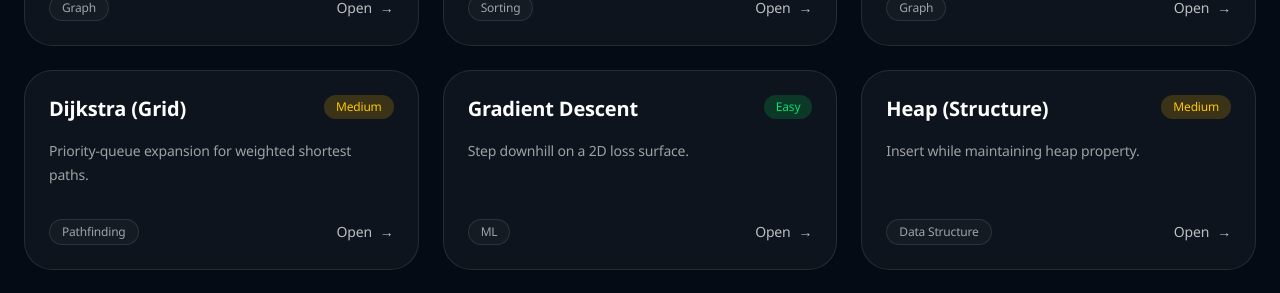
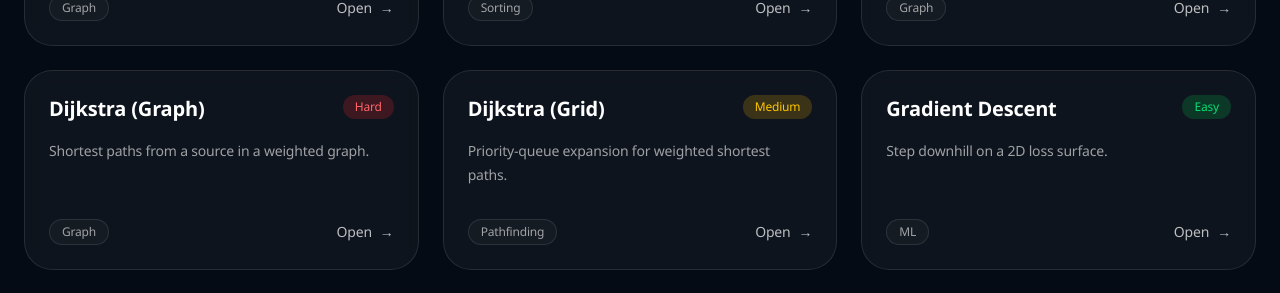
Before and after one commit to N9601/algowizard, a Next.js app: page /visualizer/all in a window 1280 px wide. Shown: the part 907-1200 px from the top of the page. Built offline with nearby package versions, Linux system fonts and the light colour scheme; no server answers.

Commit message:
List graph Dijkstra on the all algorithms page

```diff
--- a/app/visualizer/all/page.tsx
+++ b/app/visualizer/all/page.tsx
@@ -33,6 +33,7 @@ const ALGORITHMS: AlgoEntry[] = [
 
   { title: "Depth-First Search", href: "/visualizer/graph/dfs", tag: "Graph", difficulty: "Medium", description: "Explore a branch fully before backtracking." },
   { title: "Breadth-First Search", href: "/visualizer/graph/bfs", tag: "Graph", difficulty: "Medium", description: "Visit nodes level by level with a queue." },
+  { title: "Dijkstra (Graph)", href: "/visualizer/graph/dijkstra", tag: "Graph", difficulty: "Hard", description: "Shortest paths from a source in a weighted graph." },
   { title: "Topological Sort", href: "/visualizer/graph/topological", tag: "Graph", difficulty: "Hard", description: "Order DAG nodes so prerequisites appear first." },
   { title: "Bellman-Ford", href: "/visualizer/graph/bellman-ford", tag: "Graph", difficulty: "Hard", description: "Relax all edges repeatedly; handles negatives." },
 
```
